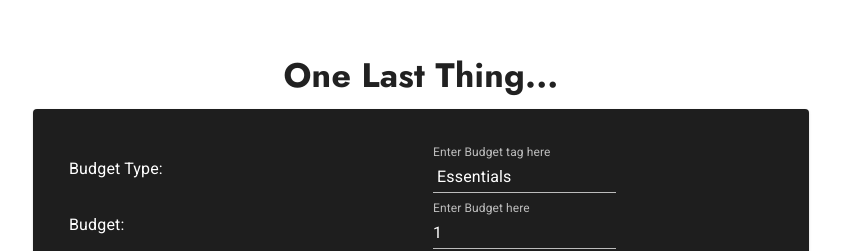
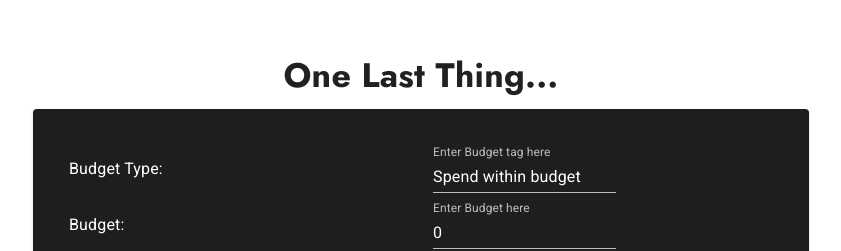
Before and after one commit to theonteo/moolah-app, a React (Create React App) app: page /Summary in a window 1280 px wide. Shown: the part 106-357 px from the top of the page, without its empty margins (219-1060 px from the left). Built offline with nearby package versions, Linux system fonts and the light colour scheme.

Commit message:
summary card var expose

```diff
--- a/src/Pages/SummaryPage.tsx
+++ b/src/Pages/SummaryPage.tsx
@@ -9,8 +9,23 @@ import Button from '@mui/material/Button';
 import Typography from '@mui/material/Typography';
 import { Grid } from "@mui/material";
 
+interface props
+{
+    budgetType: string;
+    budgetValue: Number;
+    savingsGoal: Number;
+    repeatGoal: Boolean;
+    result: Boolean;
+}
 export default class SummaryPage extends React.Component
 {
+
+    private summaryProps: props =
+        {
+            "budgetType": "Spend within budget", "budgetValue": 0, "savingsGoal": 0,
+            "repeatGoal": false, "result": false
+        };
+
 
     //on button press - send to server
     sendToServer = () =>
@@ -34,11 +49,11 @@ export default class SummaryPage extends React.Component
                             One Last Thing...
                         </Typography>
                         <SummaryCard
-                            budgetType=" Essentials "
-                            budgetValue={1}
-                            savingsGoal={1}
-                            repeatGoal={true}
-                            result={false}>
+                            budgetType={this.summaryProps.budgetType}
+                            budgetValue={this.summaryProps.budgetValue}
+                            savingsGoal={this.summaryProps.savingsGoal}
+                            repeatGoal={this.summaryProps.repeatGoal}
+                            result={this.summaryProps.result}>
                         </SummaryCard>
 
                         <Box m={1} pt={2}>
```
